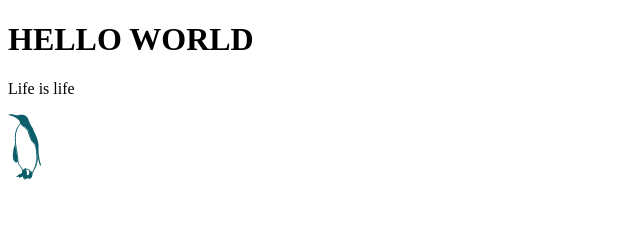
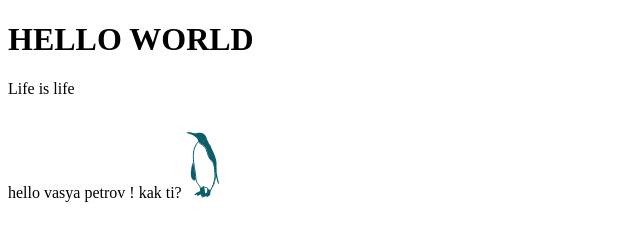
Before and after one commit to drunich-z/hello-world, a plain HTML site: page index.html in a window 1280 px wide. Shown: the whole page, without its empty margins (0-640 px from the left). Drawn offline with Linux system fonts and the light colour scheme.

Commit message:
Update index.html

```diff
--- a/index.html
+++ b/index.html
@@ -11,6 +11,8 @@
     <p>
       Life is life
     </p>
+    <br>
+    <span>hello vasya <span> petrov </span> ! kak ti? </span>
     <img src="./penguin.svg" alt="penguin-image">
   </body>
 </html>
```
